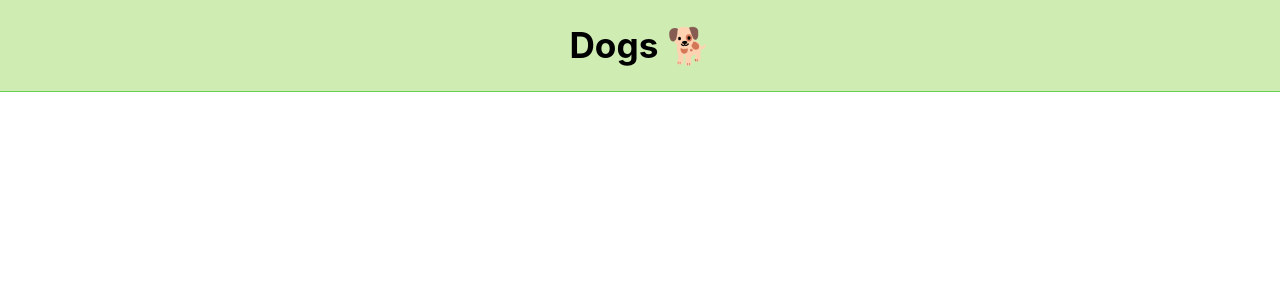
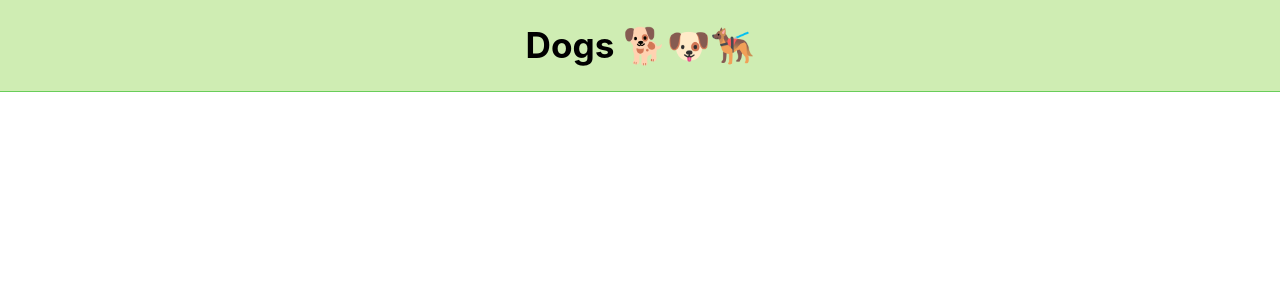
Before and after one commit to Pizzakoenigin/Dogs-React, a React (Create React App) app: page / in a window 1280 px wide. Shown: the top 300 px of the page. Built offline with nearby package versions, Linux system fonts and the light colour scheme.

Commit message:
improved UI

```diff
--- a/src/Filter.js
+++ b/src/Filter.js
@@ -40,7 +40,6 @@ export default function Filter(p) {
       <div id="filter"
       // show filters in overview
         style={{display: dogNameOfDetailPage !== '' ? 'none' : 'inline'}}
-
       >
         <div className='filterButtons'>
           <h3>Filter</h3>
--- a/src/Header.js
+++ b/src/Header.js
@@ -1,5 +1,5 @@
 export default function Header() {
     return (
-      <h1 id='header'>Dogs 🐕</h1>
+      <h1 id='header'>Dogs 🐕🐶🐕‍🦺</h1>
     )
   }
--- a/src/css/App.css
+++ b/src/css/App.css
@@ -17,7 +17,7 @@ h1 {
 
 h2 {
   font-size: 1.8rem;
-  margin: 0.4rem 0 0 0.2rem;
+  margin: 0.6rem 0 0.4rem 0.2rem;
 }
 
 h3 {
--- a/src/css/multiRangeSlider.css
+++ b/src/css/multiRangeSlider.css
@@ -61,6 +61,12 @@ body {
     z-index: 4;
 }
 
+input[type="range"]::-webkit-slider-thumb {
+    background-color: transparent;
+    border: none;
+  }
+
+
 /* for chrome */
 .thumb::-webkit-slider-thumb {
     background-color: #f1f5f7;
```
